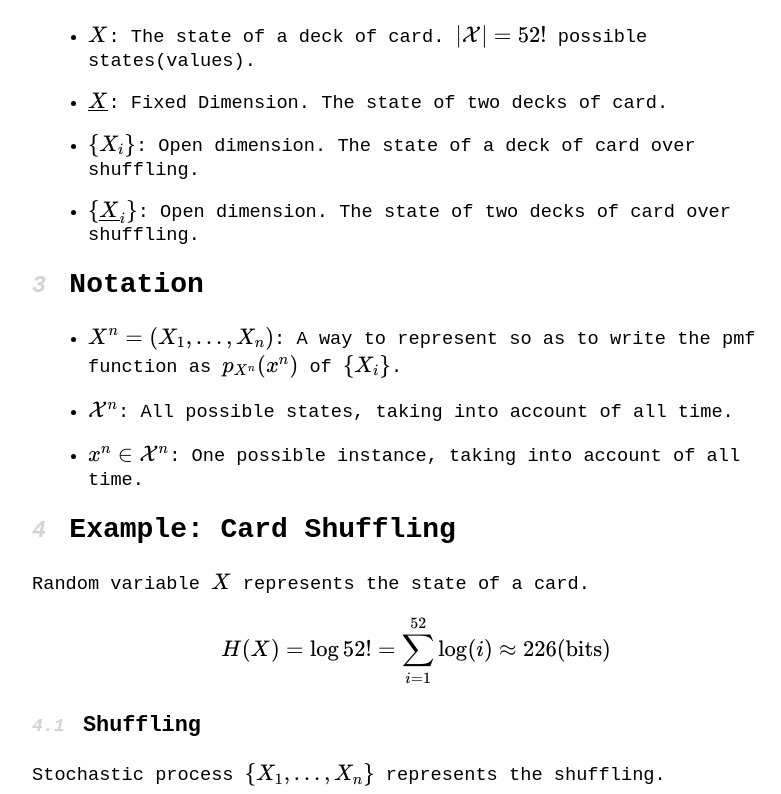
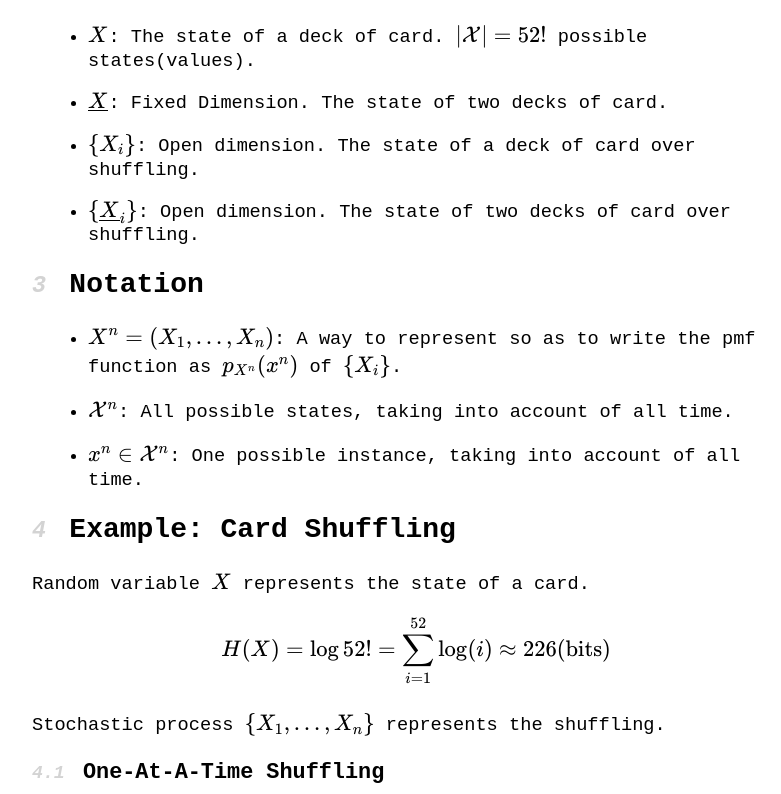
Before and after one commit to jonioni/jonioni.github.io, a plain HTML site: page Stochastic Process.html in a window 1280 px wide. Shown: the part 439-1233 px from the top of the page, without its empty margins (224-1005 px from the left). Drawn offline with nearby package versions, Linux system fonts and the light colour scheme; a script that the page names is missing.

Commit message:
Modification.

```diff
--- a/Stochastic Process.html
+++ b/Stochastic Process.html
@@ -216,8 +216,7 @@ H(X)
     = \sum_{i=1}^{52} \log(i)
     \approx 226 \text{(bits)}
 \end{aligned}
-$$<h3>Shuffling</h3>
-<p>Stochastic process $\{X_1, \ldots, X_n\}$ represents the shuffling.</p>
+$$<p>Stochastic process $\{X_1, \ldots, X_n\}$ represents the shuffling.</p>
 <h3>One-At-A-Time Shuffling</h3>
 <p>Each time we select a card uniformly at random from one of the 52 locations and placed it on the top. Then there are 52 different circumstances.
 $$
```
